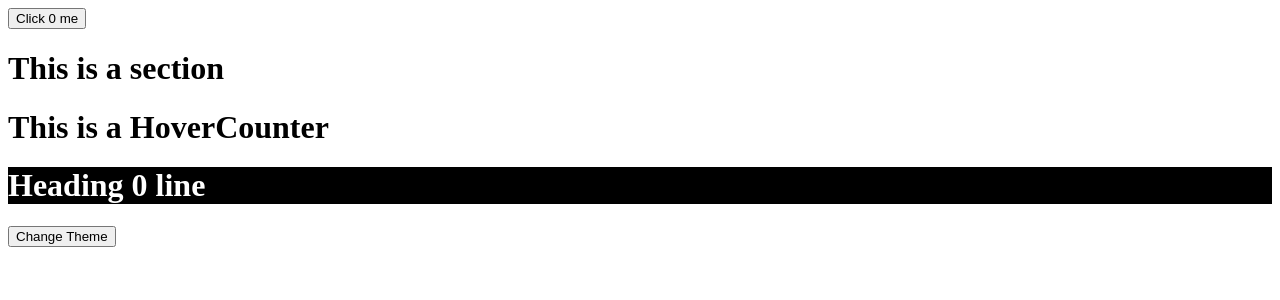
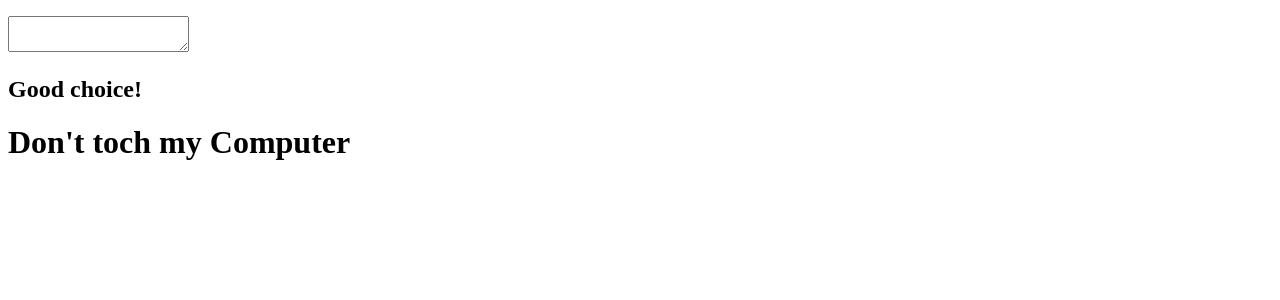
Before and after one commit to Anisur369/React, a React (Vite) app: page / in a window 1280 px wide. Shown: the top 300 px of the page. Built offline with nearby package versions, Linux system fonts and the light colour scheme.

Commit message:
all updataet

```diff
--- a/src/App.jsx
+++ b/src/App.jsx
@@ -1,42 +1,9 @@
 import React from "react"
-import Counter from "./components/HOC/Counter";
-import ClickCounter from "./components/HOC/ClickCounter";
-import Section from "./components/HOC/Section";
-import themeContext from "./Contexts/themeContext";
+import Todo from "./components/Todo";
 
-
-class App extends React.Component{
-    state={
-        theme:'dark',
-        switchTheme:()=>{
-            this.setState(({theme})=>{
-                if(theme=='dark'){
-                    return {
-                        theme:'light'
-                    }
-                }else{
-                    return {
-                        theme:'dark'
-                    }
-                }
-            })
-        }
-    }
-
-    render(){
-        console.log('App theme')
-        const {theme,switchTheme}=this.state;
-        return (
-            <div>
-                <Counter>
-                    {(count,incrementCount)=>(<ClickCounter count={count} incrementCount={incrementCount}/>)}
-                </Counter>
-                <themeContext.Provider value={{theme,switchTheme:switchTheme}}>
-                    <Section/>
-                </themeContext.Provider>
-            </div>
-        )
-    }
+function App(){
+    return (<div>
+        <Todo/>
+    </div>)
 }
-
-export default App
+export default App;
--- a/src/Contexts/themeContext.jsx
+++ /dev/null
@@ -1,5 +0,0 @@
-import React from "react";
-
-const themeContext=React.createContext()
-
-export default themeContext;
--- a/src/components/HOC/ClickCounter.jsx
+++ /dev/null
@@ -1,7 +0,0 @@
-import React from "react";
-
-export default function ClickCounter({count,incrementCount}){
-    return (
-        <button onClick={incrementCount}>Click {count} me</button>
-    )
-}
--- a/src/components/HOC/Content.jsx
+++ /dev/null
@@ -1,23 +0,0 @@
-import React from "react";
-import Counter from "./Counter";
-import HoverCounter from "./HoverCounter";
-import themeContext from "../../Contexts/themeContext";
-import { useContext } from "react";
-
-export default function Content(){
-    const context=useContext(themeContext);
-    const {theme,switchTheme}=context;
-    console.log('Content Theme')
-    return(
-        <div>
-            <h1>This is a HoverCounter</h1>
-            <Counter>
-                {(count,incrementCount)=>{
-                    return (
-                        <HoverCounter count={count} incrementCount={incrementCount} theme={theme} switchTheme={switchTheme}/>
-                    )
-                }}
-            </Counter>
-        </div>
-    )
-}
--- a/src/components/HOC/Counter.jsx
+++ /dev/null
@@ -1,18 +0,0 @@
-import React from "react";
-
-class Counter extends React.Component{
-    state={
-        count:0
-    }
-    incrementCount=()=>{
-        this.setState(
-            (prevState)=>({count:prevState.count+1})
-        )
-    }
-    render(){
-        const {children}=this.props;
-        const {count}=this.state;
-        return children(count,this.incrementCount)
-    }
-}
-export default Counter;
--- a/src/components/HOC/HoverCounter.jsx
+++ /dev/null
@@ -1,19 +0,0 @@
-import React from "react";
-
-export default function HoverCounter({count,incrementCount,theme,switchTheme}){
-    let style;
-    if(theme=='dark'){
-        style={background:"black",color:"white"}
-    }else if(theme=='light'){
-        style={background:"red",color:"white"}
-    }else{
-        style=null
-    }
-    return (
-        <div>
-            <h1 onMouseOver={incrementCount} style={style}>Heading {count} line</h1>
-            <button type="button" onClick={switchTheme}>Change Theme</button>
-        </div>
-
-    )
-}
--- a/src/components/HOC/Section.jsx
+++ /dev/null
@@ -1,11 +0,0 @@
-import React from "react";
-import Content from "./Content";
-
-export default function Section(){
-    return(
-        <div>
-            <h1>This is a section</h1>
-            <Content/>
-        </div>
-    )
-}
--- /dev/null
+++ b/src/components/Todo.jsx
@@ -0,0 +1,23 @@
+import { useState } from "react";
+
+function Todo(){
+    const [todo,setTodo]=useState('');
+    const [warning,setWarnign]=useState('');
+    const handleInput=(e)=>{
+        const inputValue=e.target.value;
+        const warning=inputValue.includes('.js')?"You need JavaScript skill to complete the task. Do you have it?":null;
+        setTodo(inputValue);
+        setWarnign(warning)
+    }
+    return (
+        <div>
+            <p></p>
+            <p>
+                <textarea name="todo" value={todo} onChange={handleInput}/>
+            </p>
+            <h2>{warning || 'Good choice!'}</h2>
+            <h1>Don't toch my Computer</h1>
+        </div>
+    )
+}
+export default Todo;
```
Also changed, not shown: src/lib/ContextApi.jsx (deleted, +0 -23 lines).
